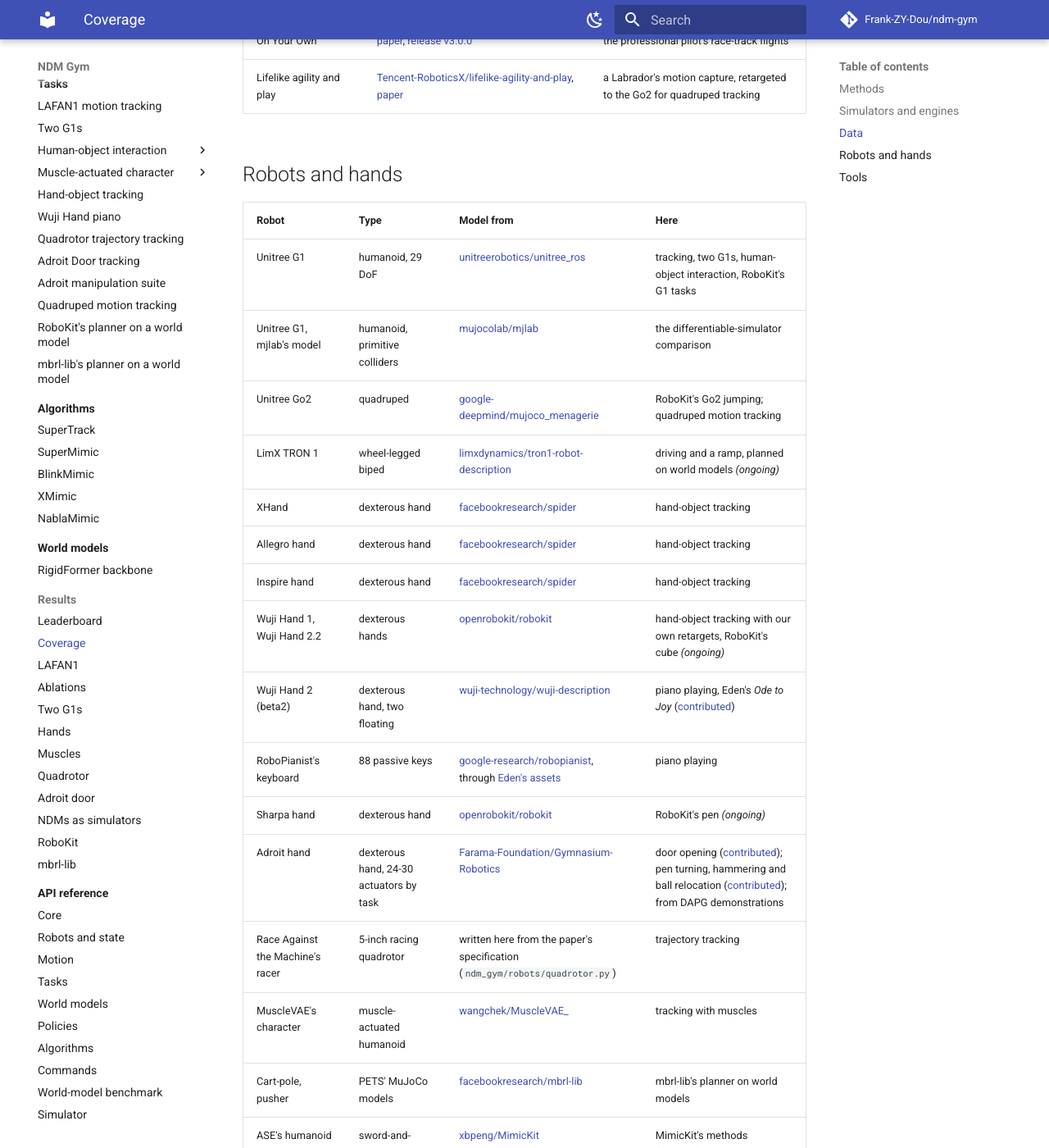
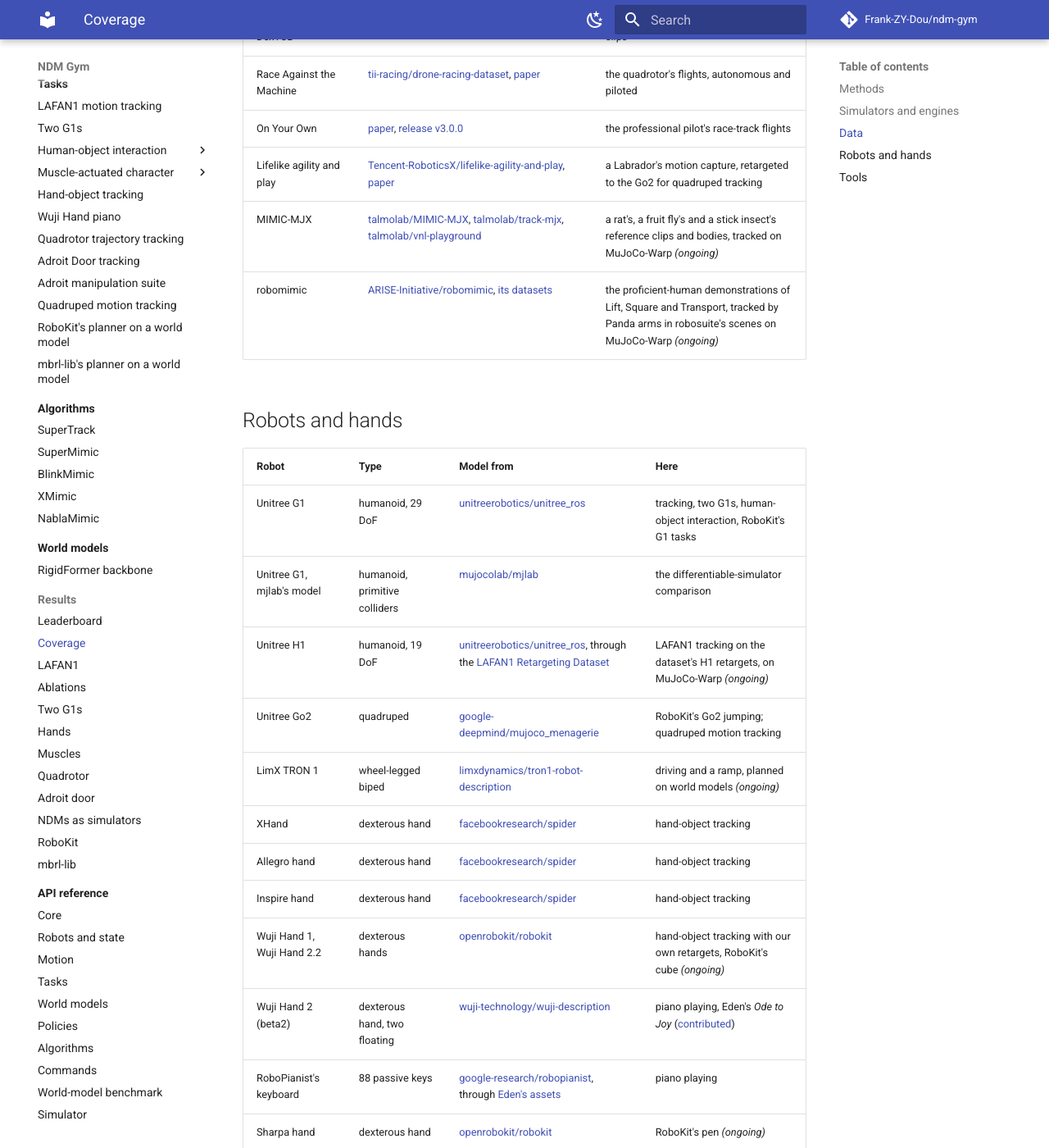
Before and after one commit to Frank-ZY-Dou/ndm-gym, an MkDocs documentation site: the page built from docs/coverage.md, in a window 1280 px wide and 1400 px high, scrolled down 3246 px. Shown: the whole window at 82% size. Built offline with MkDocs 1.6.1 and Material for MkDocs 9.7.7, drawn with Linux system fonts in a browser that asks for light colours; comment, search, counter and statistics services are not loaded; some of the changed text lies outside the part shown.

Commit message:
Coverage: Steel (Skild AI's solver in Newton, timed beside world models and as a simulation backend), MIMIC-MJX's clips and bodies, robomimic's Lift, Square and Transport demonstrations, and the Unitree H1 on LAFAN1, each with its links and marked ongoing

```diff
--- a/docs/coverage.md
+++ b/docs/coverage.md
@@ -43,6 +43,7 @@ this repository yet.
 | MuJoCo | [google-deepmind/mujoco](https://github.com/google-deepmind/mujoco) | models, CPU simulation; MJX in the differentiable-simulator comparison |
 | MuJoCo Warp | [google-deepmind/mujoco_warp](https://github.com/google-deepmind/mujoco_warp) | GPU simulation; the baseline of the speed comparisons |
 | Newton | [newton-physics/newton](https://github.com/newton-physics/newton) | MuscleVAE's simulation; MimicKit's *(ongoing)* |
+| Steel (Skild AI) | [skild-ai/steel](https://github.com/skild-ai/steel), [skild-ai/newton](https://github.com/skild-ai/newton) | Newton's `SolverSteel`: timed beside world models, and a simulation backend *(ongoing)* |
 | NablaEngine | [sailab-ai/NablaEngine](https://github.com/sailab-ai/NablaEngine) | differentiable simulator in the speed comparison |
 | Genesis | [Genesis-Embodied-AI/genesis-world](https://github.com/Genesis-Embodied-AI/genesis-world) | timed beside the differentiable simulators; Eden's simulator *(ongoing)* |
 | SPlisHSPlasH | [InteractiveComputerGraphics/SPlisHSPlasH](https://github.com/InteractiveComputerGraphics/SPlisHSPlasH) | fluid ground truth for CFC *(ongoing)* |
@@ -64,6 +65,8 @@ this repository yet.
 | Race Against the Machine | [tii-racing/drone-racing-dataset](https://github.com/tii-racing/drone-racing-dataset), [paper](https://doi.org/10.1109/LRA.2024.3371288) | the quadrotor's flights, autonomous and piloted |
 | On Your Own | [paper](https://doi.org/10.1109/LRA.2026.3653405), [release v3.0.0](https://github.com/tii-racing/drone-racing-dataset/releases/tag/v3.0.0) | the professional pilot's race-track flights |
 | Lifelike agility and play | [Tencent-RoboticsX/lifelike-agility-and-play](https://github.com/Tencent-RoboticsX/lifelike-agility-and-play), [paper](https://doi.org/10.1038/s42256-024-00861-3) | a Labrador's motion capture, retargeted to the Go2 for quadruped tracking |
+| MIMIC-MJX | [talmolab/MIMIC-MJX](https://huggingface.co/datasets/talmolab/MIMIC-MJX), [talmolab/track-mjx](https://github.com/talmolab/track-mjx), [talmolab/vnl-playground](https://github.com/talmolab/vnl-playground) | a rat's, a fruit fly's and a stick insect's reference clips and bodies, tracked on MuJoCo-Warp *(ongoing)* |
+| robomimic | [ARISE-Initiative/robomimic](https://github.com/ARISE-Initiative/robomimic), [its datasets](https://huggingface.co/datasets/robomimic/robomimic_datasets) | the proficient-human demonstrations of Lift, Square and Transport, tracked by Panda arms in robosuite's scenes on MuJoCo-Warp *(ongoing)* |
 
 ## Robots and hands
 
@@ -71,6 +74,7 @@ this repository yet.
 |---|---|---|---|
 | Unitree G1 | humanoid, 29 DoF | [unitreerobotics/unitree_ros](https://github.com/unitreerobotics/unitree_ros) | tracking, two G1s, human-object interaction, RoboKit's G1 tasks |
 | Unitree G1, mjlab's model | humanoid, primitive colliders | [mujocolab/mjlab](https://github.com/mujocolab/mjlab) | the differentiable-simulator comparison |
+| Unitree H1 | humanoid, 19 DoF | [unitreerobotics/unitree_ros](https://github.com/unitreerobotics/unitree_ros), through the [LAFAN1 Retargeting Dataset](https://huggingface.co/datasets/lvhaidong/LAFAN1_Retargeting_Dataset) | LAFAN1 tracking on the dataset's H1 retargets, on MuJoCo-Warp *(ongoing)* |
 | Unitree Go2 | quadruped | [google-deepmind/mujoco_menagerie](https://github.com/google-deepmind/mujoco_menagerie) | RoboKit's Go2 jumping; quadruped motion tracking |
 | LimX TRON 1 | wheel-legged biped | [limxdynamics/tron1-robot-description](https://github.com/limxdynamics/tron1-robot-description) | driving and a ramp, planned on world models *(ongoing)* |
 | XHand | dexterous hand | [facebookresearch/spider](https://github.com/facebookresearch/spider) | hand-object tracking |
```
